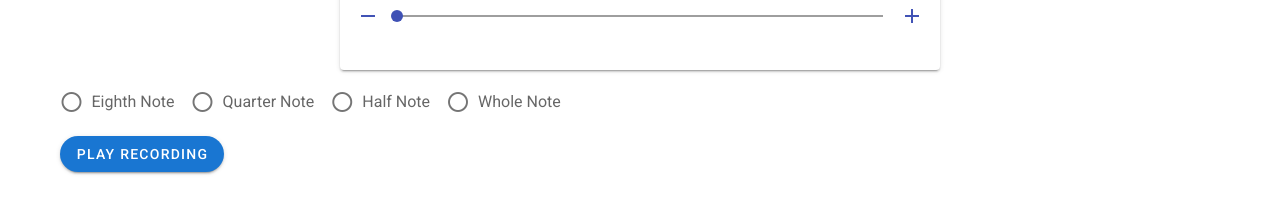
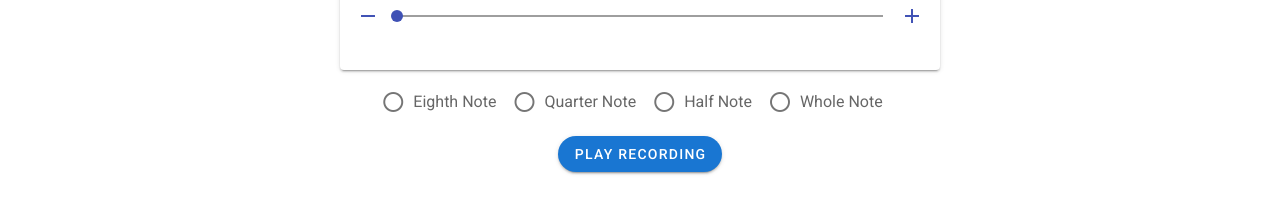
Before and after one commit to kyleloudin/beat-lab, a Vue app: page /#/drums in a window 1280 px wide. Shown: the part 392-606 px from the top of the page. Built offline with nearby package versions, Linux system fonts and the light colour scheme.

Commit message:
centered styling, fixed button crash error, fixed recursion in playsoundrepeat

```diff
--- a/src/components/DrumMachine.vue
+++ b/src/components/DrumMachine.vue
@@ -64,15 +64,29 @@
         </v-slider>
       </v-card-text>
     </v-card>
-    <v-radio-group class="radio pl-400" v-model="noteValue" row>
-      <v-radio label="Eighth Note" value="8"></v-radio>
-      <v-radio label="Quarter Note" value="4"></v-radio>
+    <div class="d-flex justify-center">
+      <v-radio-group
+        class="radio pl-400 d-flex justify-center"
+        v-model="noteValue"
+        row
+      >
+        <v-radio label="Eighth Note" value=".5"></v-radio>
+        <v-radio label="Quarter Note" value="1"></v-radio>
         <v-radio label="Half Note" value="2"></v-radio>
-      <v-radio label="Whole Note" value="1"></v-radio>
+        <v-radio label="Whole Note" value="4"></v-radio>
       </v-radio-group>
-    <v-btn rounded color="primary" dark @click="playRecording()">
+    </div>
+    <div class="d-flex justify-center">
+      <v-btn
+        class="d-flex flex-start"
+        rounded
+        color="primary"
+        dark
+        @click="playRecording()"
+      >
         Play Recording
       </v-btn>
+    </div>
   </v-container>
 </template>
 
@@ -87,6 +101,8 @@ export default {
     recording: [],
     sounds: [],
     valueOfNotes: [],
+    checked: true,
+    sounds2: [],
   }),
 
   computed: {
@@ -104,10 +120,10 @@ export default {
 
   methods: {
     findBeats() {
-      return (60 / this.bpm) * 1000;
+      return (60 / this.bpm) * 1000 * this.noteValue;
     },
     playSound(e) {
-      let fileName = "";
+      let fileName;
       switch (e.key) {
         case "a":
           fileName = "kick.wav";
@@ -142,22 +158,31 @@ export default {
         case "p":
           fileName = "hihat3.wav";
           break;
+        default:
+          fileName = "";
+          break;
       }
+      if (fileName != "" && this.noteValue != "") {
         let audio = new Audio(require("../assets/" + fileName));
         this.fileName = fileName;
         this.sounds.push(audio);
+        this.sounds2.push(fileName);
         this.valueOfNotes.push(this.noteValue);
         audio.play();
+      }
     },
+
     playSoundRepeat() {
-      if (!this.isPlaying || this.sounds === [] ) {
+      if (!this.isPlaying || this.sounds === []) {
         setTimeout(this.stopSound, 200);
+      } else {
+        this.sounds2.forEach((sound) => {
+          let audio = new Audio(require("../assets/" + sound));
+          audio.play();
+        });
+        let time = this.findBeats();
+        setTimeout(this.playSoundRepeat, time);
       }
-      this.sounds.forEach((sound) => {
-        let time = this.findBeats() * this.valueOfNotes.valueOf(sound);
-        setTimeout(this.playSoundRepeat, time);
-        sound.play();
-      });
     },
     playRecording() {
       this.recording.forEach((audio) => {
@@ -197,6 +222,10 @@ export default {
   }
 }
 
+/* .v-input--radio-group__input {
+  justify-content: center;
+} */
+
 .v-avatar--metronome {
   animation-name: metronome-example;
   animation-iteration-count: infinite;
```
Also changed, not shown: 1 other file (tests, documents, lock files or other folders). Lines whose indentation alone changed are shown as unchanged.
